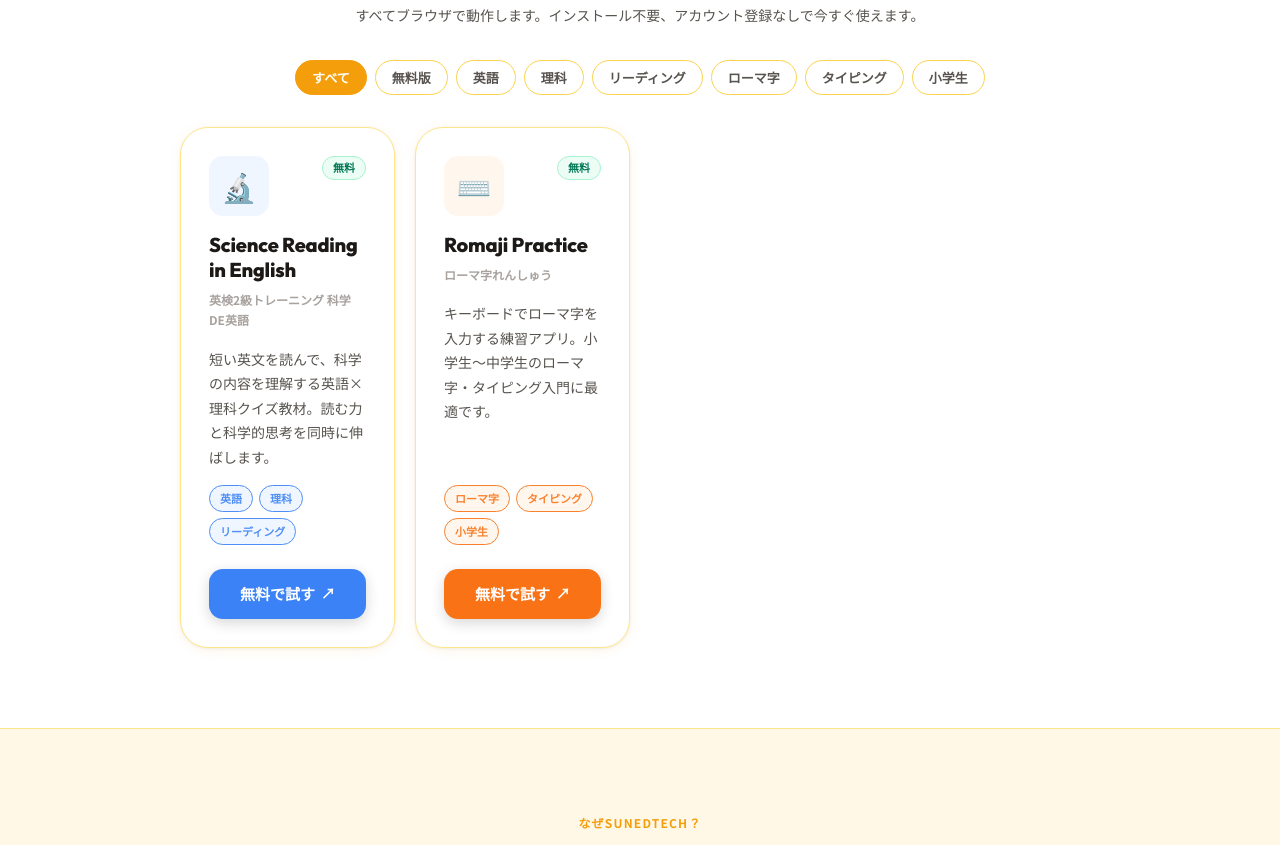
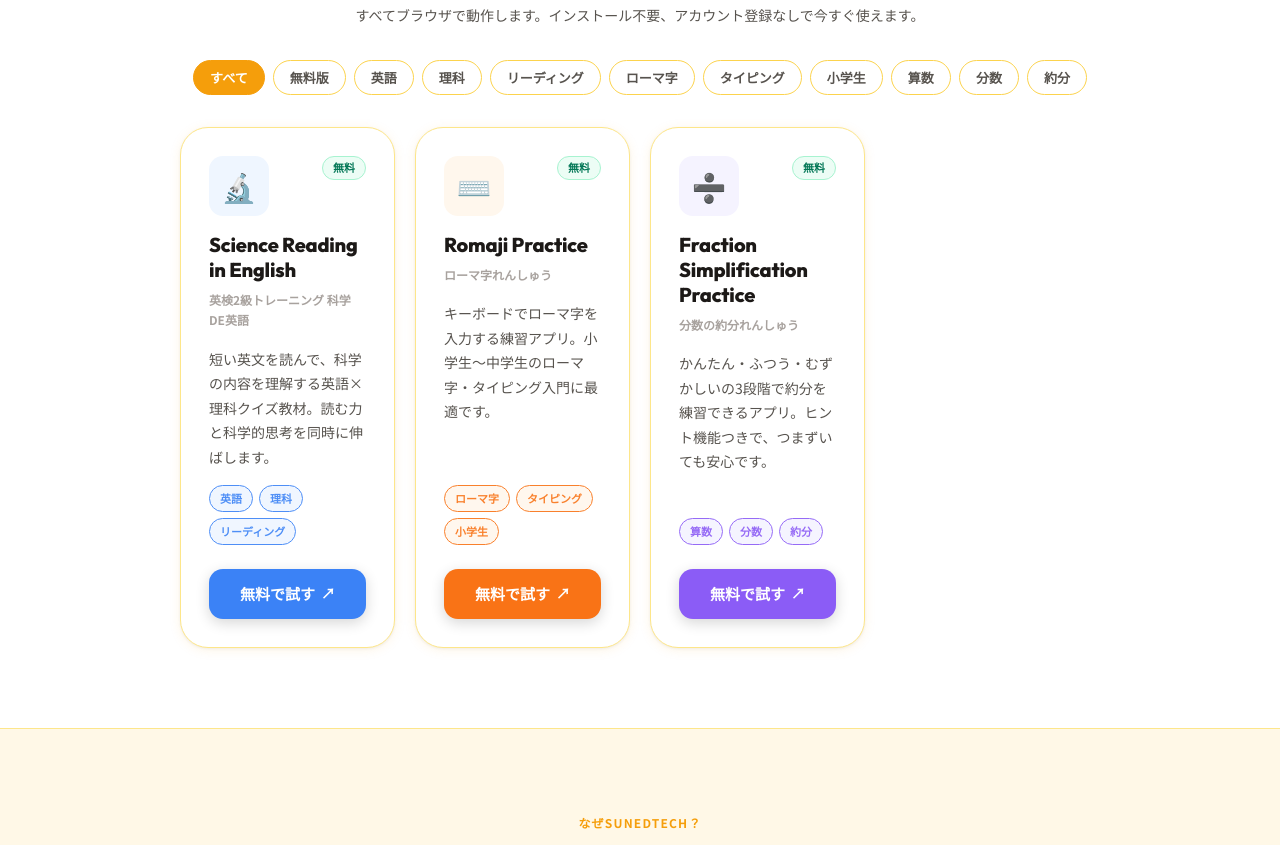
Before and after one commit to growupkuriyama-hub/SunEdTech, a React (Vite) app in the folder homepage/: page / in a window 1280 px wide. Shown: the part 940-1785 px from the top of the page. Built offline with nearby package versions, Linux system fonts and the light colour scheme.

Commit message:
Update data.js

```diff
--- a/homepage/src/data.js
+++ b/homepage/src/data.js
@@ -29,5 +29,17 @@ export const APP_LIST = [
     bgColor: "#FFF7ED",
     icon: "⌨️",
   },
-
+  {
+    id: "yakubun-renshuu",
+    paid: false,
+    name: "Fraction Simplification Practice",
+    nameJa: "分数の約分れんしゅう",
+    description: "かんたん・ふつう・むずかしいの3段階で約分を練習できるアプリ。ヒント機能つきで、つまずいても安心です。",
+    target: "小4～中1 ／ 分数・約分の導入～定着",
+    tags: ["算数", "分数", "約分"],
+    url: "https://sun-ed-tech-yakubun.vercel.app/",
+    color: "#8B5CF6",
+    bgColor: "#F5F3FF",
+    icon: "➗",
+  },
 ];
```
